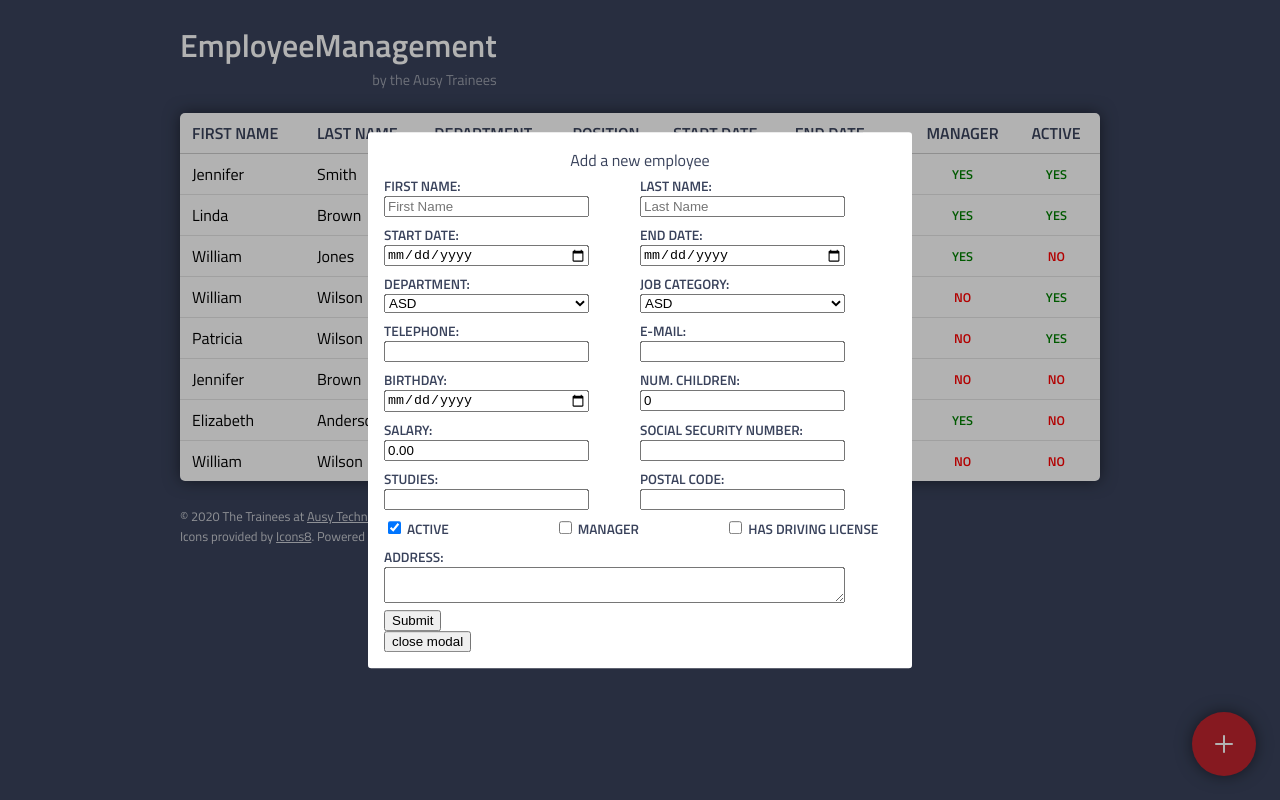
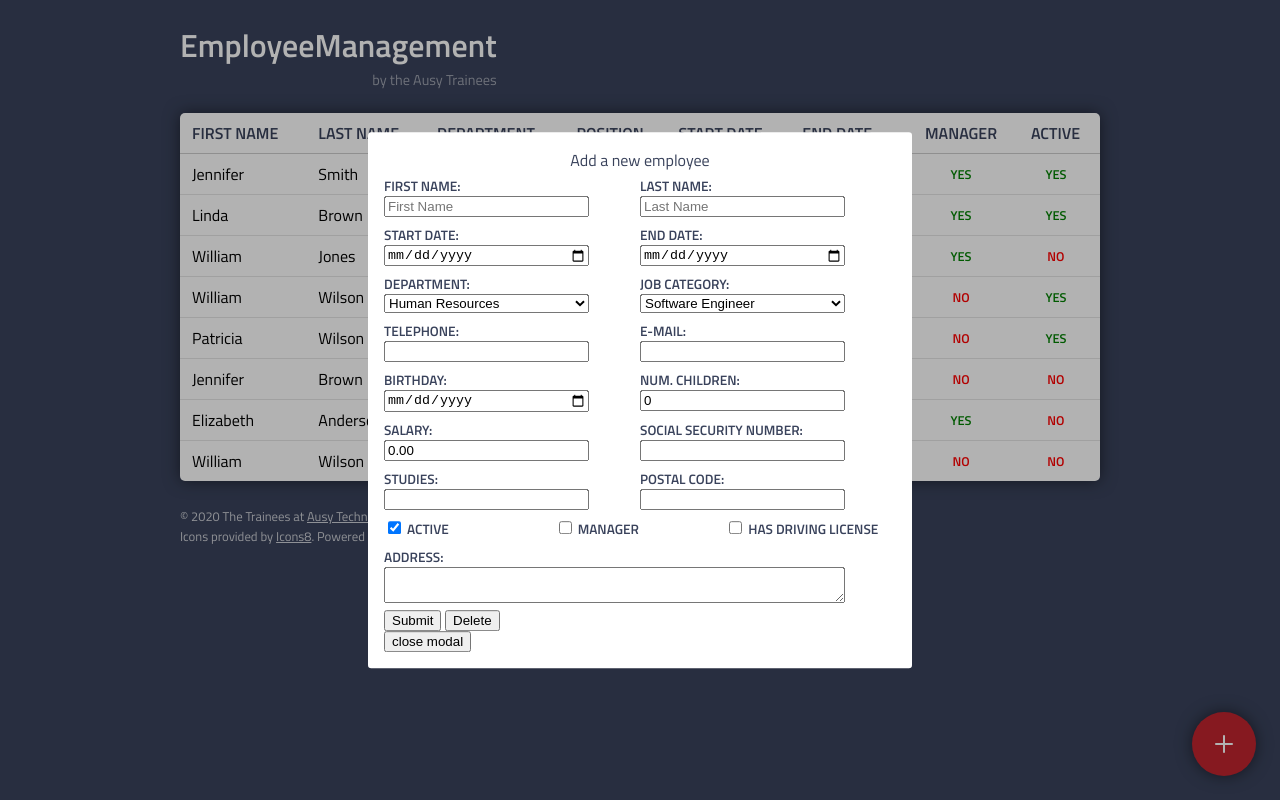
Before and after one commit to AusyPractice/EmployeeManagement_Front, a Svelte app: page / in a window 1280 px wide. Both pictures are taken after a click on the link 1224 px from the left and 744 px from the top of the page. Built offline with nearby package versions, Linux system fonts and the light colour scheme.

Commit message:
Add support for departments and positions

```diff
--- a/src/App.svelte
+++ b/src/App.svelte
@@ -4,16 +4,27 @@
 	import AddEditEmployee from "./components/AddEditEmployee.svelte";
 
 	import repositories from "./repository";
+
 	//const employees = repositories.employees.getAll();
 	let employees = [];
+	let departments = [];
+	let jobCategories = [];
+
+	let employeeListPromise;
 
 	function refreshEmployeeList() {
-		repositories.employees.getAll().then((employeeList) => {
-			employees = employeeList;
-		});
+		employeeListPromise = repositories.employees.getAll();
 	}
 
 	refreshEmployeeList();
+
+	repositories.departments.getAll().then((departmentsList) => {
+		departments = departmentsList;
+	});
+
+	repositories.jobCategories.getAll().then((jobCategoriesList) => {
+		jobCategories = jobCategoriesList;
+	});
 
 	let showModal = false;
 	let selectedEmployee;
@@ -49,6 +60,17 @@
 
 	}
 
+	function onEmployeeDelete() {
+		if (!confirm("Are you sure to delete the selected employee?")) {
+			return;
+		}
+
+		repositories.employees.delete(selectedEmployee.id).then(() => {
+			refreshEmployeeList();
+			showModal = false;
+		});
+	}
+
 	function onAddButtonPressed() {
 		selectedEmployee = {
 			address: "",
@@ -82,7 +104,17 @@
 		</h1>
 	</header>
 
-	<EmployeeList employees="{employees}" on:click="{onEmployeeClicked}" />
+	<div class="card">
+		{#await employeeListPromise}
+		<div class="loading">
+			Loading...
+		</div>
+		{:then employees}
+		<EmployeeList {employees} {departments} {jobCategories} on:click="{onEmployeeClicked}" />
+		{:catch}
+		Error while loading.
+		{/await}
+	</div>
 
 	<footer>
 		&copy; 2020 The Trainees at <a href="https://www.ausy.com/en/the-group/locations/romania" target="_blank">Ausy Technologies Romania</a>.<br />
@@ -93,7 +125,7 @@
 <ActionButton on:click={onAddButtonPressed} />
 
 {#if showModal}
-<AddEditEmployee {selectedEmployee} on:close={onModalClosed} on:submit={onModalSubmitted} />
+<AddEditEmployee {selectedEmployee} {departments} {jobCategories} on:close={onModalClosed} on:submit={onModalSubmitted} on:delete={onEmployeeDelete} />
 {/if}
 
 <style>
@@ -127,4 +159,22 @@
 	footer a {
 		color: rgb(205, 207, 214);
 	}
+
+	.card {
+		background-color: white;
+		box-shadow: 0 0 16px rgba(0, 0, 0, 0.5);
+		border-radius: 5px;
+	}
+
+	.card .loading {
+		padding: 4em;
+		text-align: center;
+		background: repeating-linear-gradient(
+			45deg,
+			transparent 0px,
+			transparent 15px,
+			rgba(0, 0, 0, 0.1) 15px,
+			rgba(0, 0, 0, 0.1) 30px
+		);
+	}
 </style>
--- a/src/components/AddEditEmployee.svelte
+++ b/src/components/AddEditEmployee.svelte
@@ -3,6 +3,9 @@
 	import Modal from "../Modal.svelte";
 
 	export let selectedEmployee;
+	export let departments;
+	export let jobCategories;
+
 	const dispatch = createEventDispatcher();
 
 	import { STUDIES } from "../utils/random-person";
@@ -39,6 +42,10 @@
 		}
 
 		dispatch("submit");
+	}
+
+	function onDeletePressed() {
+		dispatch("delete");
 	}
 </script>
 
@@ -81,14 +88,18 @@
 				<label>
 					Department:
 					<select>
-						<option value="1">ASD</option>
+						{#each departments as department}
+						<option value="{department.id}">{department.name}</option>
+						{/each}
 					</select>
 				</label>
 
 				<label>
 					Job Category:
 					<select>
-						<option value="1">ASD</option>
+						{#each jobCategories as jobCategory}
+						<option value="{jobCategory.id}">{jobCategory.name}</option>
+						{/each}
 					</select>
 				</label>
 			</div>
@@ -172,6 +183,7 @@
 			</div>
 
 			<input type="submit" on:click|preventDefault="{onFormSubmitted}" />
+			<input type="button" on:click="{onDeletePressed}" value="Delete" />
 		</form>
 	</slot>
 </Modal>
--- a/src/components/EmployeeList.svelte
+++ b/src/components/EmployeeList.svelte
@@ -2,7 +2,35 @@
     import { createEventDispatcher } from "svelte";
     const dispatch = createEventDispatcher();
 
-    export let employees;
+	export let employees;
+	export let departments;
+	export let jobCategories;
+	let departmentsMap = {};
+	let jobCategoriesMap = {};
+
+	$: {
+		departmentsMap = entityArrayToMap(departments);
+		jobCategoriesMap = entityArrayToMap(jobCategories);
+	}
+
+	function getDepartmentName(id) {
+		return (departmentsMap[id] !== undefined ? departmentsMap[id].name : "-");
+	}
+
+	function getJobCategoryName(id) {
+		return (jobCategoriesMap[id] !== undefined ? jobCategoriesMap[id].name : "-");
+	}
+
+	function entityArrayToMap(entityList) {
+		const result = {};
+
+		console.log(entityList);
+		for (const entity of entityList) {
+			result[entity.id] = entity;
+		}
+
+		return result;
+	}
 
     function formatDate(date) {
 		if (date === null) {
@@ -49,8 +77,8 @@
                 <tr on:click="{() => onEmployeeClicked(employee)}">
                     <td>{employee.firstName}</td>
                     <td>{employee.lastName}</td>
-                    <td>&ndash;</td>
-                    <td>&ndash;</td>
+                    <td>{getDepartmentName(employee.departmentId)}</td>
+                    <td>{getJobCategoryName(employee.positionId)}</td>
                     <td>{formatDate(employee.startDate)}</td>
                     <td>{formatDate(employee.endDate)}</td>
 
@@ -64,11 +92,8 @@
 
 <style>
     .employees-list table {
-		background-color: white;
 		width: 100%;
 		border-collapse: collapse;
-		border-radius: 5px;
-		box-shadow: 0 0 16px rgba(0, 0, 0, 0.5);
 	}
 
 	.employees-list table th,
--- a/src/repository/employees.js
+++ b/src/repository/employees.js
@@ -24,8 +24,8 @@ export default class EmployeesRepository extends Repository {
                         id: employee.id,
                         firstName: employee.firstName,
                         lastName: employee.lastName,
-                        department: employee.department,
-                        position: employee.position,
+                        departmentId: employee.departmentId,
+                        positionId: employee.positionId,
                         startDate: employee.startDate,
                         endDate: employee.endDate,
                         isActive: employee.isActive,
--- a/src/repository/repository.js
+++ b/src/repository/repository.js
@@ -27,7 +27,8 @@ export default class Repository {
     get(id) {
         return new Promise((resolve, reject) => {
             setTimeout(() => {
-                resolve(this._data[id]);
+                const entity = Object.assign({}, this._data[id]);
+                resolve(entity);
             }, 500);
         });
     }
@@ -47,4 +48,13 @@ export default class Repository {
         });
     }
 
+    delete(id) {
+        return new Promise((resolve, reject) => {
+            setTimeout(() => {
+                delete this._data[id];
+                resolve();
+            }, 500);
+        });
+    }
+
 }
--- a/src/utils/random-person.js
+++ b/src/utils/random-person.js
@@ -34,7 +34,9 @@ function generateRandomPerson() {
         salary: random.getRandomDecimal(2400, 12000),
         studies: random.getRandomFromArray(STUDIES),
         socialSecurityNumber: getSocialSecurityNumber(isFemale),
-        hasDrivingLicense: random.getRandomBoolean()
+        hasDrivingLicense: random.getRandomBoolean(),
+        departmentId: random.getRandomNumber(1, 3),
+        positionId: random.getRandomNumber(1, 4)
     };
 }
 
```
